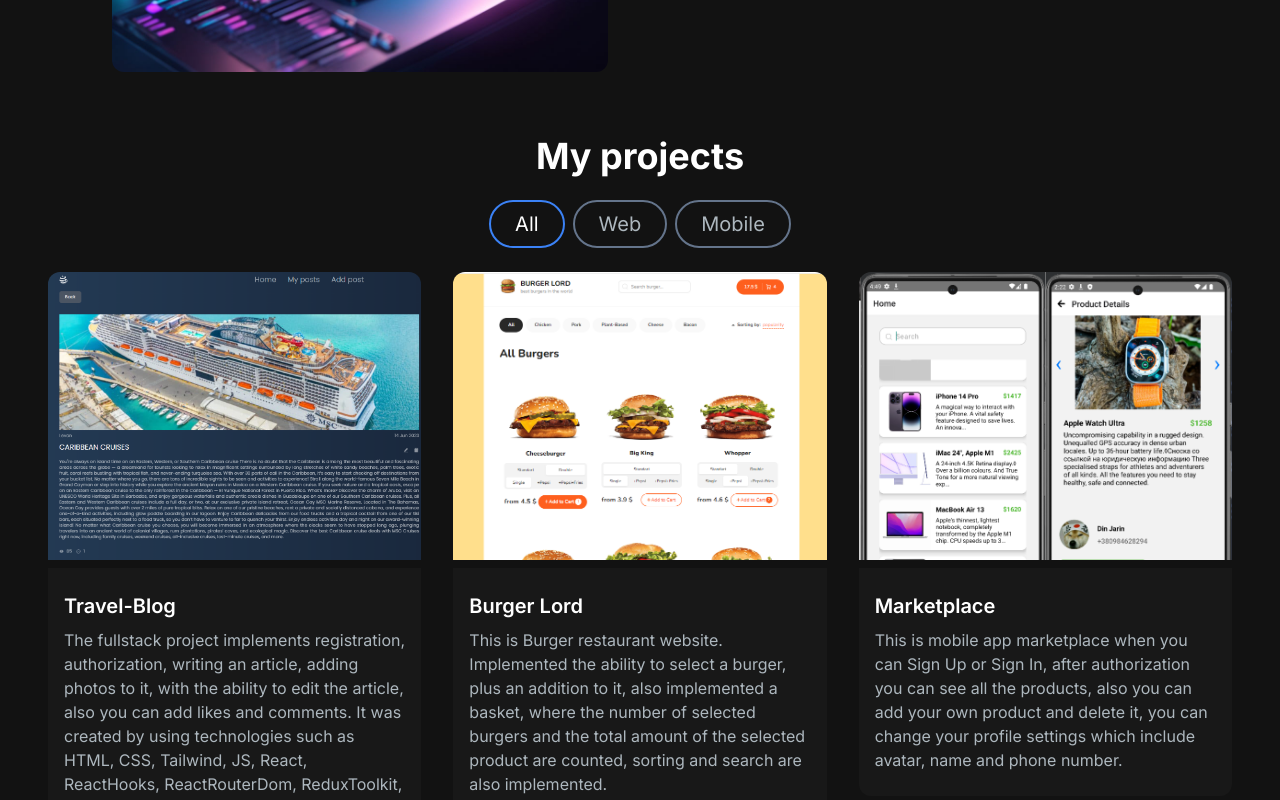
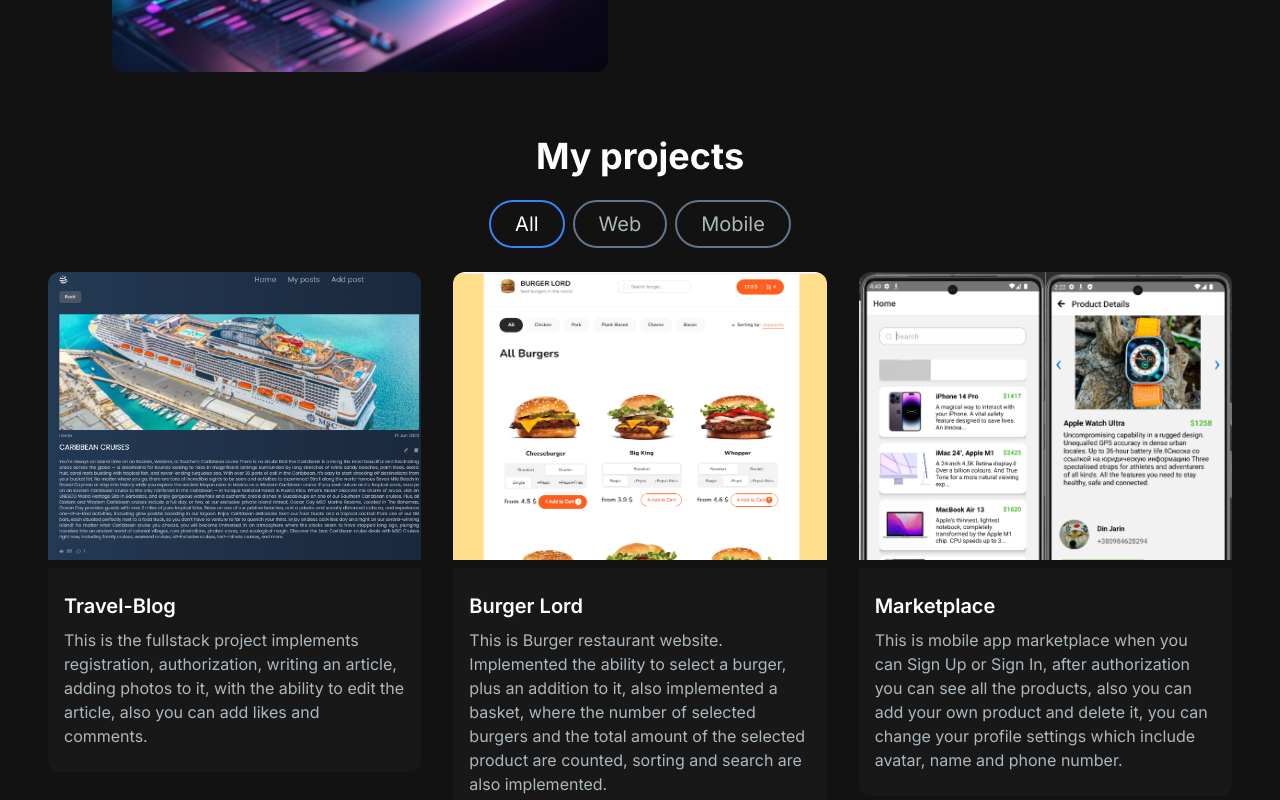
Before and after one commit to Saoa35/my-portfolio-website, a Next.js app: page / in a window 1280 px wide. Shown: the part 1000-1800 px from the top of the page. Built offline with nearby package versions, Linux system fonts and the light colour scheme.

Commit message:
+ addded animation to ProjectsSection

```diff
--- a/src/app/components/ProjectsSection.jsx
+++ b/src/app/components/ProjectsSection.jsx
@@ -10,7 +10,7 @@
     id: 1,
     title: "Travel-Blog",
     description:
-      "The fullstack project implements registration, authorization, writing an article, adding photos to it, with the ability to edit the article, also you can add likes and comments. It was created by using technologies such as HTML, CSS, Tailwind, JS, React, ReactHooks, ReactRouterDom, ReduxToolkit, NodeJS, MongoDB.",
+      "This is the fullstack project implements registration, authorization, writing an article, adding photos to it, with the ability to edit the article, also you can add likes and comments.",
     image: "/images/projects/travel-blog.png",
     tag: ["All", "Web"],
     gitUrl: "https://github.com/Saoa35/Travel-Blog",
@@ -100,6 +100,7 @@
 export const ProjectsSection = () => {
   const [tag, setTag] = useState("All");
   const ref = useRef(null);
+  const isInView = useInView(ref, { once: true });
 
   const handleTagChange = (newTag) => {
     setTag(newTag);
@@ -109,8 +110,13 @@
     project.tag.includes(tag)
   );
 
+  const cardVariants = {
+    initial: { y: 50, opacity: 0 },
+    animate: { y: 0, opacity: 1 },
+  };
+
   return (
-    <>
+    <section>
       <h2 className="text-center text-4xl font-bold text-white mb-2">
         My projects
       </h2>
@@ -131,18 +137,25 @@
           isSelected={tag === "Mobile"}
         />
       </div>
-      <div className="grid md:grid-cols-2 lg:grid-cols-3 gap-8">
+      <ul ref={ref} className="grid md:grid-cols-2 lg:grid-cols-3 gap-8">
         {filteredProjects.map((project) => (
+          <motion.li
+            key={project.id}
+            variants={cardVariants}
+            initial="initial"
+            animate={isInView ? "animate" : "initial"}
+            transition={{ duration: 0.3, delay: project.id * 0.4 }}
+          >
             <ProjectCard
-            key={project.id}
               imgUrl={project.image}
               title={project.title}
               description={project.description}
               gitUrl={project.gitUrl}
               previewUrl={project.previewUrl}
             />
+          </motion.li>
         ))}
-      </div>
-    </>
+      </ul>
+    </section>
   );
 };
```
Lines whose indentation alone changed are shown as unchanged.
